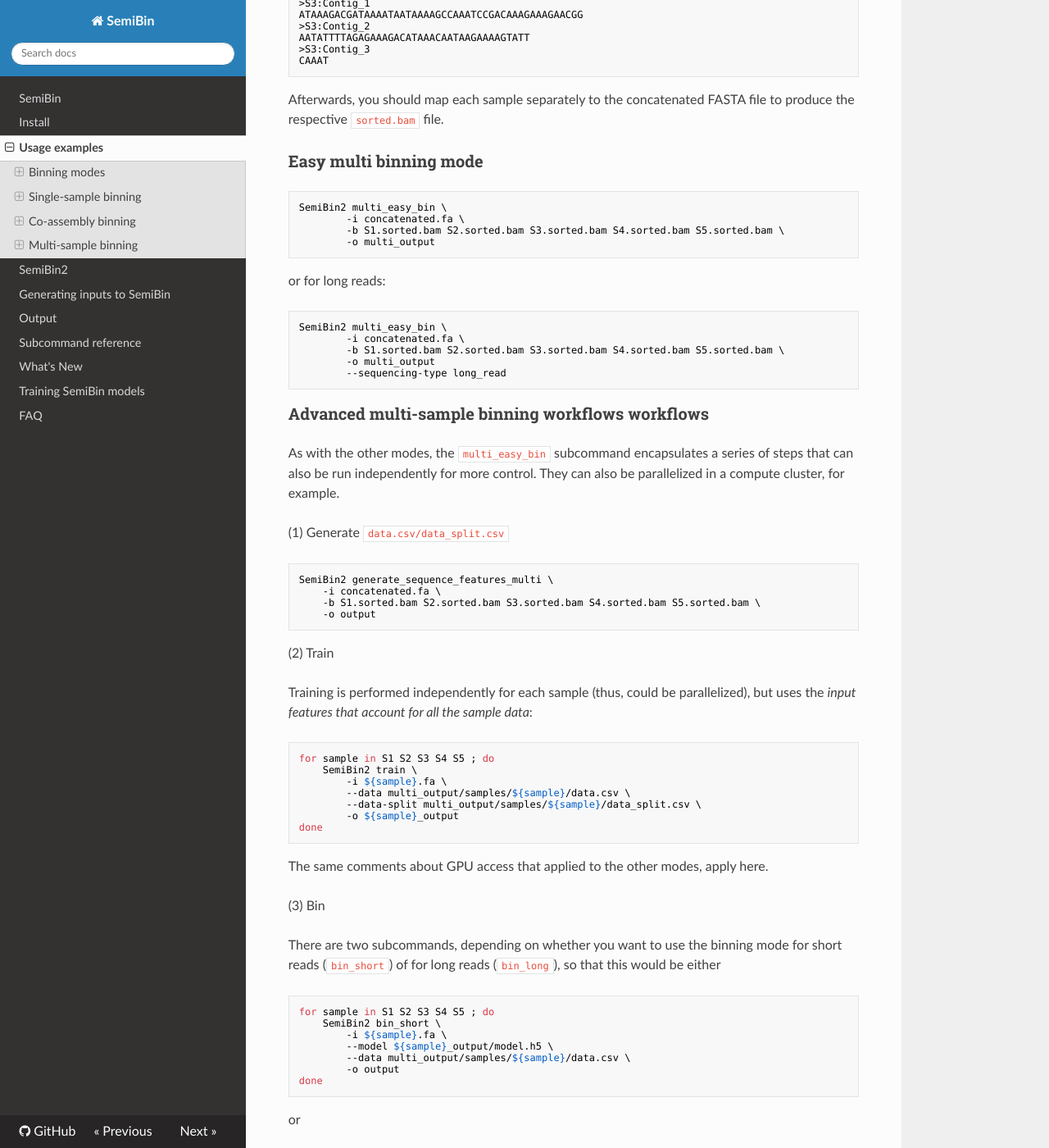
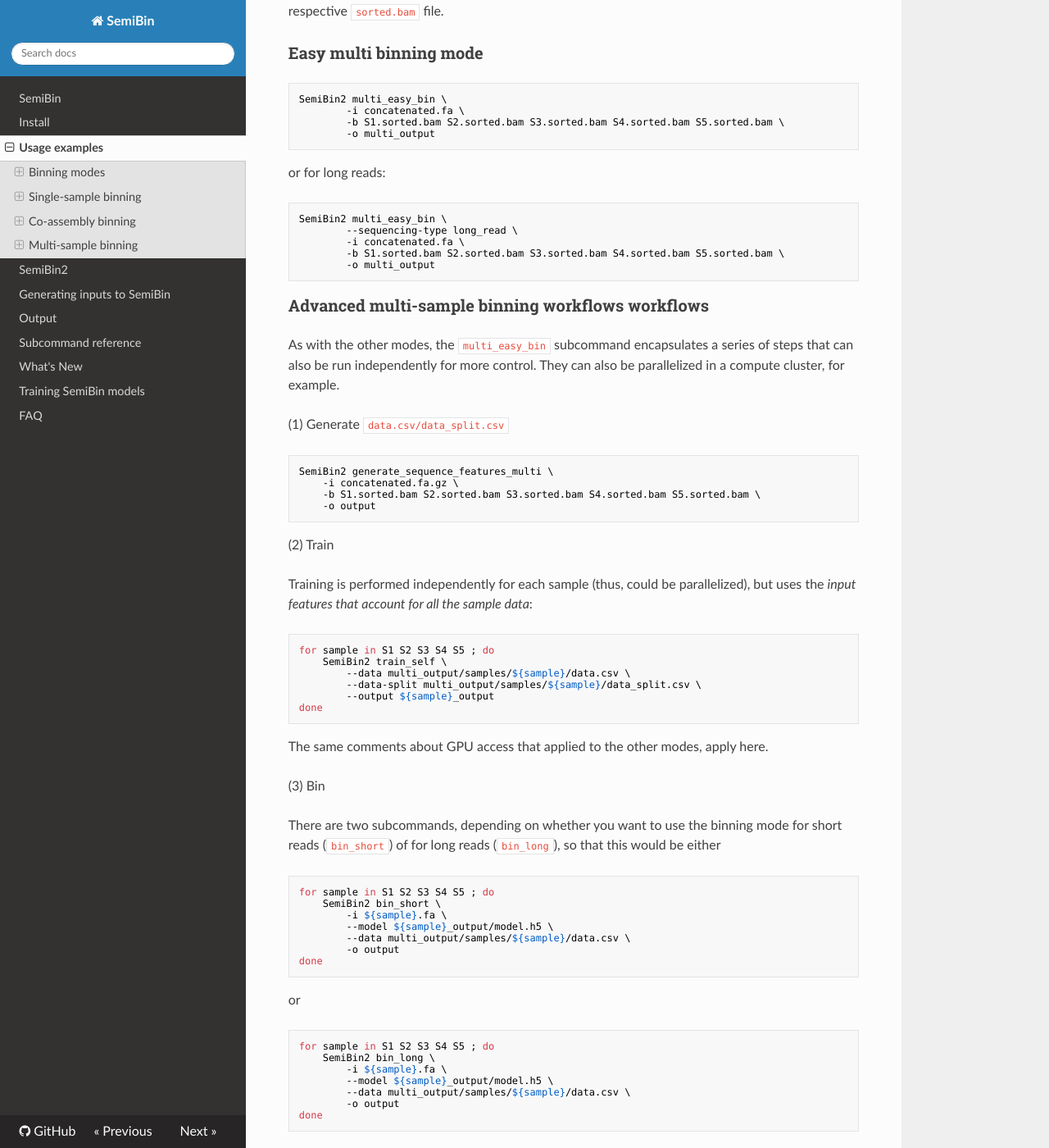
Before and after one commit to BigDataBiology/SemiBin, an MkDocs documentation site: the page built from docs/usage.md, in a window 1280 px wide and 1400 px high, scrolled down 6826 px. Shown: the whole window at 82% size. Built offline with MkDocs 1.6.1, drawn with Linux system fonts in a browser that asks for light colours; nearby versions of some CDN libraries; some of the changed text lies outside the part shown.

Commit message:
DOC Update docs for newer SemiBin2

````diff
--- a/docs/usage.md
+++ b/docs/usage.md
@@ -236,28 +236,22 @@
 
 Note that we use the `generate_sequence_features_single` mode because co-assembly and single-sample modes are very similar.
 
-(2) Generate cannot-link
+(2) Train
 ```bash
-SemiBin2 generate_cannot_links -i contig.fa -o contig_output
-```
-(3) Train
-```bash
-SemiBin2 train \
+SemiBin2 train_self \
     -i contig.fa \
     --data contig_output/data.csv \
     --data-split contig_output/data_split.csv \
-    -c contig_output/cannot/cannot.txt \
     -o contig_output
-    --mode single
 ```
 
 SemiBin2 will attempt to detect a GPU and fallback to CPU if none is found, but you can use the `--engine` argument to specify which one to use.
 Having access to a GPU can speed up this mode.
 
-(4) Bin
+(3) Bin
 
 ```bash
-SemiBin bin_short \
+SemiBin2 bin_short \
     -i contig.fa \
     --model contig_output/model.h5 \
     --data contig_output/data.csv \
@@ -272,7 +266,7 @@
 
 Inputs:
 - original FASTA files: `S1.fa`, `S2.fa`, `S3.fa`, `S4.fa`, and `S5.fa` (we will assume that there are 5 samples)
-- combined FASTA file: `concatenated.fa` (can be generated with the `concatenate_fasta` SemiBin2 subcommand)
+- combined FASTA file: `concatenated.fa.gz` (can be generated with the `concatenate_fasta` SemiBin2 subcommand)
 - mapped reads to the combined FASTA file: `S1.sorted.bam`, `S2.sorted.bam`, `S3.sorted.bam`, `S4.sorted.bam`, and `S5.sorted.bam`.
 
 
@@ -325,10 +319,10 @@
 
 ```bash
 SemiBin2 multi_easy_bin \
+        --sequencing-type long_read \
         -i concatenated.fa \
         -b S1.sorted.bam S2.sorted.bam S3.sorted.bam S4.sorted.bam S5.sorted.bam \
         -o multi_output
-        --sequencing-type long_read
 ```
 
 ### Advanced multi-sample binning workflows workflows
@@ -340,7 +334,7 @@
 
 ```bash
 SemiBin2 generate_sequence_features_multi \
-    -i concatenated.fa \
+    -i concatenated.fa.gz \
     -b S1.sorted.bam S2.sorted.bam S3.sorted.bam S4.sorted.bam S5.sorted.bam \
     -o output
 ```
@@ -350,11 +344,10 @@
 
 ```bash
 for sample in S1 S2 S3 S4 S5 ; do
-    SemiBin2 train \
-        -i ${sample}.fa \
+    SemiBin2 train_self \
         --data multi_output/samples/${sample}/data.csv \
         --data-split multi_output/samples/${sample}/data_split.csv \
-        -o ${sample}_output
+        --output ${sample}_output
 done
 ```
 
````
Also changed, not shown: docs/generate.md (+1 -1 lines), docs/semibin2.md (+5 -1 lines).
